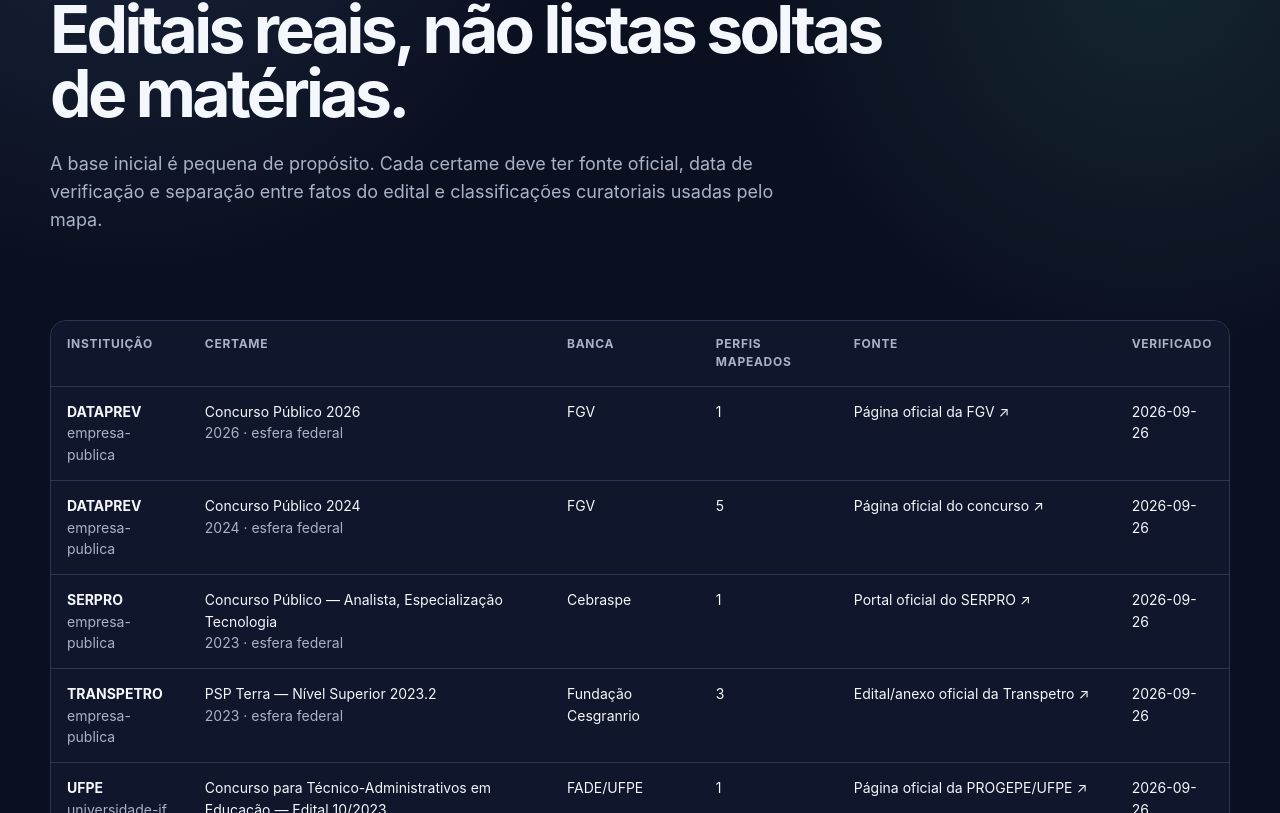
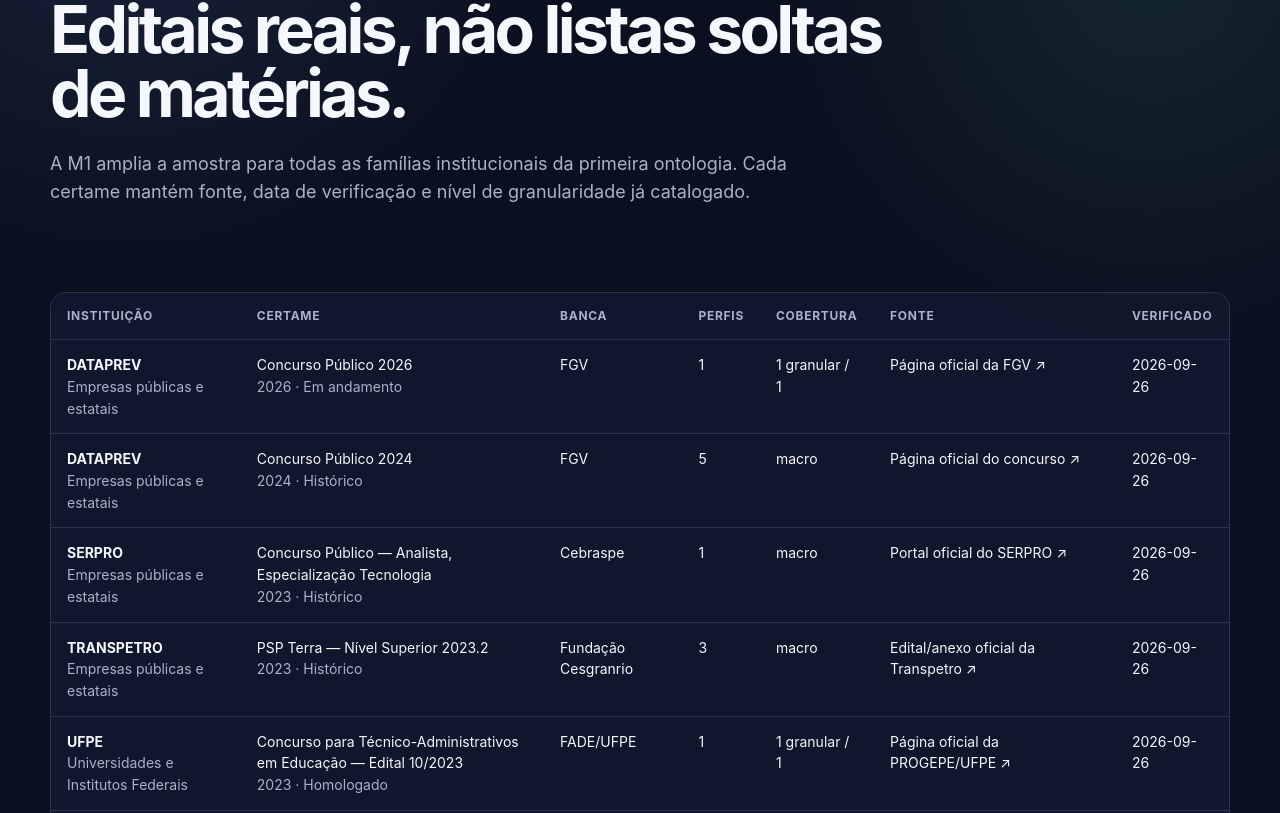
Before and after one commit to cvaraujo11/roadmap-concursos-ti, a Next.js app: page /concursos in a window 1280 px wide. Shown: the part 167-980 px from the top of the page. Built offline with nearby package versions, Linux system fonts and the light colour scheme.

Commit message:
feat(contests): expose institutional family, status and coverage

```diff
--- a/src/app/concursos/page.tsx
+++ b/src/app/concursos/page.tsx
@@ -1,4 +1,12 @@
-import { contests } from "@/data/catalog";
+import Link from "next/link";
+import { contests, orgFamilyName } from "@/data/catalog";
+
+const statusLabel = {
+  "em-andamento": "Em andamento",
+  realizado: "Realizado",
+  homologado: "Homologado",
+  historico: "Histórico",
+} as const;
 
 export default function ConcursosPage() {
   return (
@@ -7,7 +15,7 @@
         <div className="container">
           <div className="eyebrow">Base de evidências</div>
           <h1>Editais reais, não listas soltas de matérias.</h1>
-          <p>A base inicial é pequena de propósito. Cada certame deve ter fonte oficial, data de verificação e separação entre fatos do edital e classificações curatoriais usadas pelo mapa.</p>
+          <p>A M1 amplia a amostra para todas as famílias institucionais da primeira ontologia. Cada certame mantém fonte, data de verificação e nível de granularidade já catalogado.</p>
         </div>
       </section>
       <section className="section">
@@ -15,24 +23,31 @@
           <div className="table-wrap">
             <table>
               <thead>
-                <tr><th>Instituição</th><th>Certame</th><th>Banca</th><th>Perfis mapeados</th><th>Fonte</th><th>Verificado</th></tr>
+                <tr><th>Instituição</th><th>Certame</th><th>Banca</th><th>Perfis</th><th>Cobertura</th><th>Fonte</th><th>Verificado</th></tr>
               </thead>
               <tbody>
-                {contests.map((contest) => (
+                {contests.map((contest) => {
+                  const granular = contest.tracks.filter((track) => track.coverage === "topicos").length;
+                  return (
                     <tr key={contest.id}>
-                    <td><strong>{contest.institution}</strong><br/><span className="muted">{contest.orgFamily}</span></td>
-                    <td>{contest.title}<br/><span className="muted">{contest.year} · esfera {contest.sphere}</span></td>
+                      <td>
+                        <strong>{contest.institution}</strong><br/>
+                        <Link className="muted" href={`/orgaos/${contest.orgFamily}`}>{orgFamilyName(contest.orgFamily)}</Link>
+                      </td>
+                      <td>{contest.title}<br/><span className="muted">{contest.year} · {contest.status ? statusLabel[contest.status] : "situação não catalogada"}</span></td>
                       <td>{contest.organizer}</td>
                       <td>{contest.tracks.length}</td>
+                      <td>{granular > 0 ? `${granular} granular / ${contest.tracks.length}` : "macro"}</td>
                       <td><a href={contest.sourceUrl} target="_blank" rel="noreferrer">{contest.sourceLabel} ↗</a></td>
                       <td>{contest.verifiedAt}</td>
                     </tr>
-                ))}
+                  );
+                })}
               </tbody>
             </table>
           </div>
           <p className="muted" style={{ marginTop: 18 }}>
-            Próxima expansão prevista: universidades/IFs, tribunais, TCE/TCM, MPs, DPEs e mais empresas públicas. A unidade de análise poderá chegar até cargo/perfil/localidade quando isso for útil.
+            A ausência de uma instituição não significa ausência de concursos de TI: significa apenas que ela ainda não entrou na base versionada. A cobertura cresce por fontes verificáveis, não por listas copiadas da web.
           </p>
         </div>
       </section>
```
Lines whose indentation alone changed are shown as unchanged.
